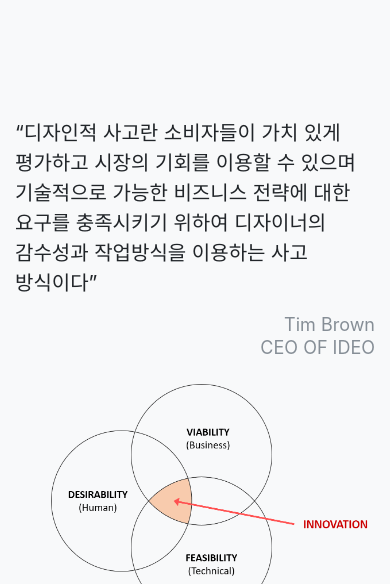
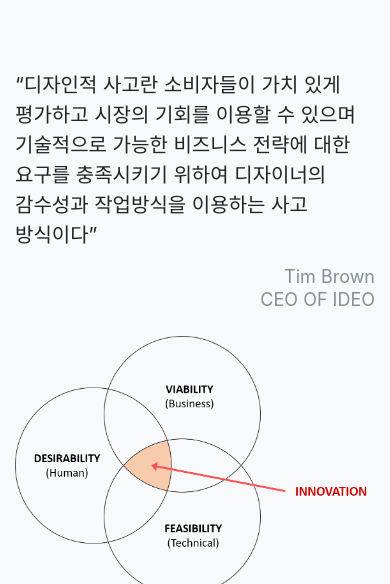
Before and after one commit to missty/designthinking.github.io, a website with bundled scripts: page index.html in a window 390 px wide. Shown: the part 678-1262 px from the top of the page. Built offline with nearby package versions, Linux system fonts and the light colour scheme; files whose address does not match are found by name; a web font is replaced by a local one.

Commit message:
adjust intro

```diff
--- a/css/agency.css
+++ b/css/agency.css
@@ -202,7 +202,14 @@ header.transparent {
     text-transform: none;
 }
 
+@media (min-width: 992px) {
+	#intro div.quote {
+		margin-top: 60px !important;
+	}
 
+	#intro img {
+	width: 90%;}
+}
 
 #news a {
 	display: block;
--- a/index.html
+++ b/index.html
@@ -89,12 +89,12 @@
         </div>
         <div class="row">
           <!-- <div class="col-lg-1 mx-auto"></div> -->
-          <div class="col-lg-6 mx-auto mt-5">
+          <div class="col-md-6 mx-auto quote">
             <p class="large intro-text">“디자인적 사고란 소비자들이 가치 있게 평가하고 시장의 기회를 이용할 수 있으며 기술적으로 가능한 비즈니스 전략에 대한 요구를 충족시키기 위하여 디자이너의 감수성과 작업방식을 이용하는 사고 방식이다”</p>
             <p class="large text-right intro-subtext text-muted">Tim Brown<br/>CEO OF IDEO</p>
           </div>
-          <div class="col-lg-6 mx-auto">
-          	<img class="img-fluid pull-right" width="90%" src="img/intro/intro.png" alt="">
+          <div class="col-md-6 mx-auto">
+          	<img class="img-fluid pull-right" src="img/intro/intro.png" alt="">
           </div>
 
 
```
